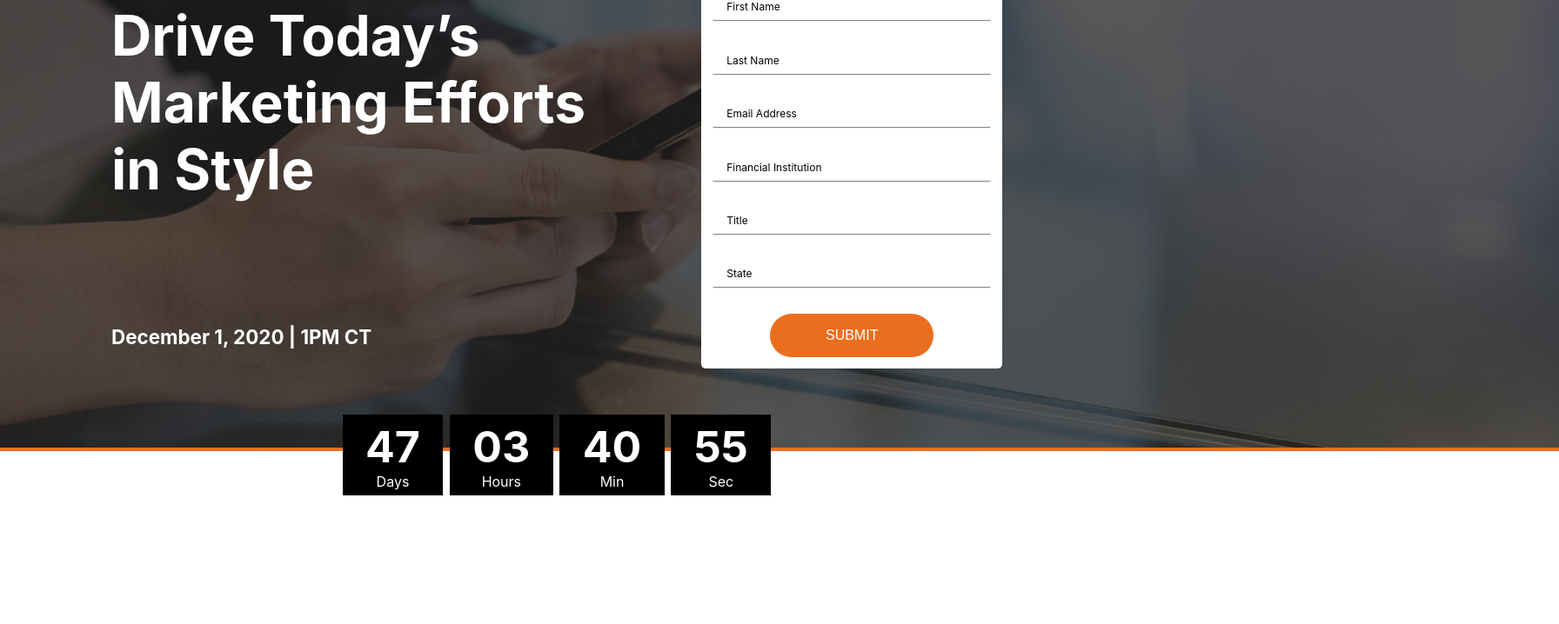
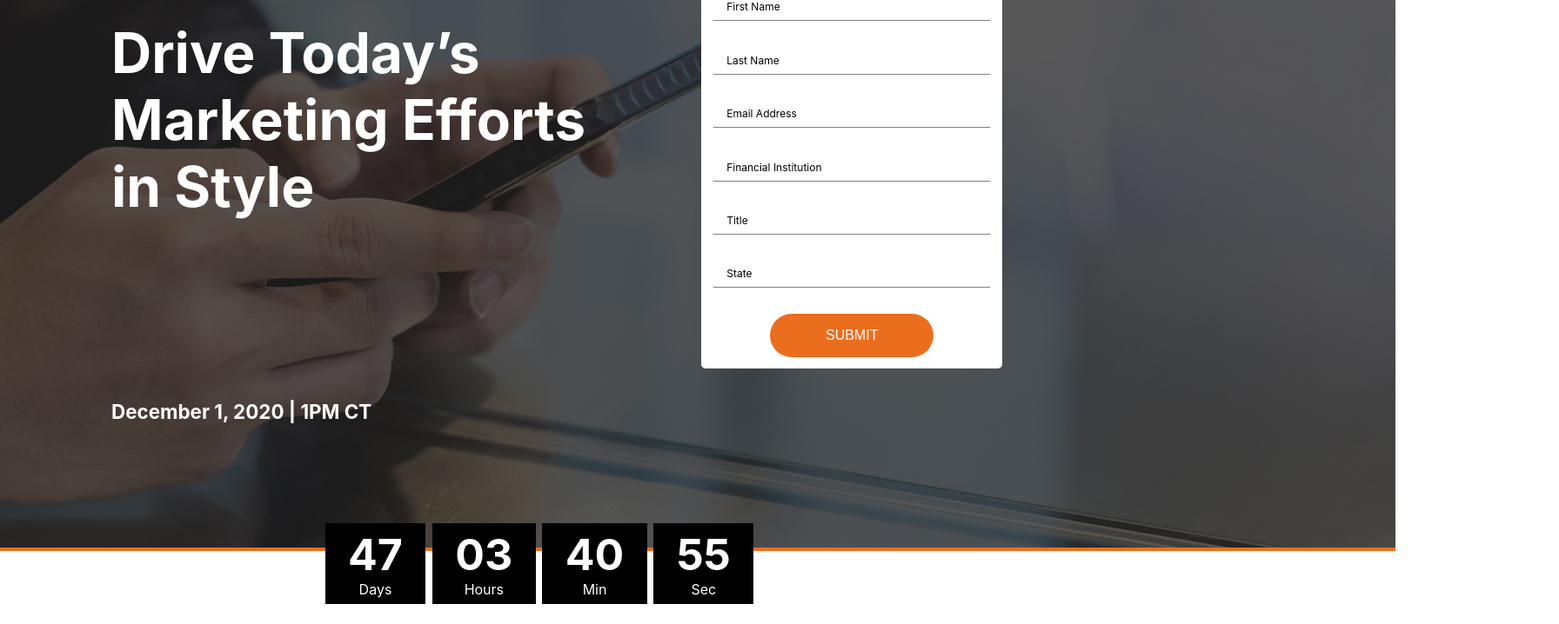
Before and after one commit to candaceyw/sc-webinar-landing, a React (Create React App) app in the folder client/: page / in a window 1280 px wide. Shown: the part 195-913 px from the top of the page at 87% size, 1792 px wide, since content can reach past the window. Before the commit the page ends 800 px from the top, so only its background shows below. Built offline with nearby package versions, Linux system fonts and the light colour scheme.

Commit message:
fix hero image resize issue

```diff
--- a/client/src/components/styles.scss
+++ b/client/src/components/styles.scss
@@ -50,14 +50,20 @@
   position: relative;
 
   .hero-image {
-    width: 130%;
+    // width: 100vw;
+    position: relative;
+    object-fit: cover;
+    // left: 50%;
+    // right: 50%;
+    margin-left: -50vw;
+    margin-right: -50vw;
     border-bottom: 4px solid #eb6e1f;
-    @media (max-width: 1300px) {
-      width: 140%;
-    }
+    // @media (max-width: 10px) {
+    //   width: 140%;
+    // }
 
-    @media (max-width: 1150px) {
-      width: 160%;
+    @media (min-width: 1930px) {
+      width: 100vw;
     }
   }
 
@@ -96,11 +102,11 @@
   width: 100%;
   z-index: 1000;
 
-  @media (max-width: 1300px) {
-    margin: -50px auto;
+  @media (max-width: 1750px) {
+    margin: -40px auto;
   }
-  @media (max-width: 1250px) {
-    margin: -40px auto;
+  @media (max-width: 1400px) {
+    margin: -40px -20px;
   }
 }
 
```
Also changed, not shown: client/src/assests/hero-image.jpg.
